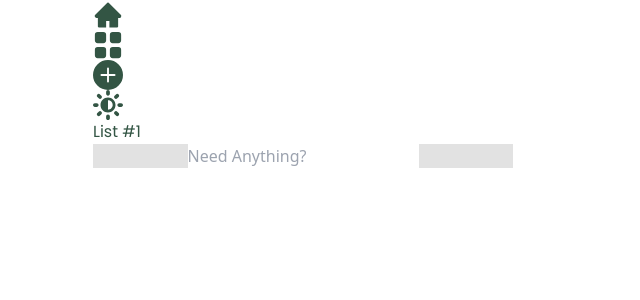
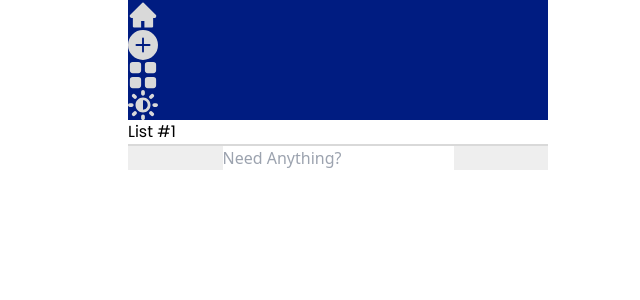
Before and after one commit to Rick3Mrtz/Grocery-List, a React (Vite) app: page / in a window 1280 px wide. Shown: the top 300 px of the page, without its empty margins (337-977 px from the left). Built offline with nearby package versions, Linux system fonts and the light colour scheme; a web font is replaced by a local one.

Commit message:
finalized dark mode stylings, fixed centering for small screens, adjusted side nav with full height, started on saved files

```diff
--- a/src/App.css
+++ b/src/App.css
@@ -2,44 +2,35 @@
 
 :root {
   height: 100vh;
+  --background-color-light: #fff;
+  --background-color-light-2: #eeeeee;
+  --background-color-light-3: #001c81;
+  --text-color-light: #d9d9d9;
 
-}
-
-:root {
-  --background-color-light: #fff; /* Default background color in light mode */
-  --background-color-light-2: #e2e2e2;
-
-  --text-color-light: #000; /* Default text color in light mode */
-  --text-color-light-list: #354f;
-
-  --background-color-dark: #132a18; /* Background color in dark mode */
-  --text-color-dark: #000; /* Text color in dark mode */
+  --background-color-dark: #040128ee;
+  --background-color-dark-2: #040128;
+  --background-color-dark-3: #0ebfdb;
+  --hover-color-dark: #1881c2;
+  --text-color-dark: #fff;
 }
 
 body {
   background-color: var(--background-color-light);
-  color: var(--text-color-light);
-}
-
-/* Add styles for dark mode */
-body.dark-mode {
-  background-color: var(--background-color-dark);
-  color: var(--text-color-dark);
-}
-
-body {
   margin: 0;
   display: flex;
   justify-content: center;
   align-items: center;
+}
 
+body.dark-mode {
+  background-color: var(--background-color-dark);
+  color: var(--text-color-dark);
 }
 
 #app-container {
   width: 420px;
   box-sizing: border-box;
   margin: 0 auto;
-
 }
 
 form {
@@ -80,10 +71,16 @@ form {
 
 .list li {
   border-bottom: 1px solid #ccc;
-  padding-bottom: 8px;
-  margin-bottom: 8px;
-  color: var(--text-color-light-list);
-  /* background-color: var(--background-color-light-2); */
+  padding-bottom: 14px;
+  margin-top: 12px;
+  color: black;
+}
+
+body.dark-mode .list li {
+  border-bottom: 1px solid #ccc;
+  padding-bottom: 14px;
+  margin-top: 12px;
+  color: darkgray;
 }
 
 .new-item-form {
@@ -92,8 +89,18 @@ form {
   background-color: var(--background-color-light-2);
 }
 
+body.dark-mode .new-item-form {
+  display: flex;
+  flex-direction: row;
+  background-color: transparent;
+}
+
 .list-bg {
   background-color: var(--background-color-light-2);
+}
+
+body.dark-mode .list-bg {
+  background-color: var(--background-color-dark-2);
 }
 
 .btn {
@@ -101,7 +108,7 @@ form {
   display: flex;
   justify-content: center;
   color: #ffffff;
-  background-color: #5DC09A;
+  background-color: var(--background-color-light-3);
   padding: 7px;
   border-radius: 3px;
   cursor: pointer;
@@ -135,7 +142,18 @@ form {
 
 .title-input {
   font-family: 'Poppins', sans-serif;
-  color: var(--text-color-light-list);
+  color: black;
+  border-bottom: 2px solid #d9d9d9;
+}
+
+body.dark-mode .title-input {
+  font-family: 'Poppins', sans-serif;
+  color: #fff;
+}
+
+.title-input:hover {
+  scale: 1.1;
+  transition: ease-in-out 0.2s;
 }
 
 #title-input-save {
@@ -144,32 +162,56 @@ form {
 }
 
 #select-all {
-  /* border: #354f; */
   outline-style: solid;
-  outline-color: #c0bda5;
-  background-color: transparent;
-  color: #c0bda5;
+  background-color: var(--background-color-light-3);
   width: 40px;
 }
+
+body.dark-mode #save-list,
+body.dark-mode #select-all,
+body.dark-mode #clear-all {
+  background-color: var(--background-color-dark-3);
+  outline: none;
+}
+
+body.dark-mode #save-list:hover,
+body.dark-mode #select-all:hover,
+body.dark-mode #clear-all:hover {
+  background-color: var(--hover-color-dark);
+}
+
+#select-all:hover {
+  background-color: #0ebfdb;
+  transition: ease-in-out 200ms;}
 
 #save-list {
   width: 130px;
 }
 
+#save-list:hover {
+  background-color: #0ebfdb;
+  transition: ease-in-out 200ms;}
+
 #delete-single-btn {
-  color: #c0bda5;
+  color: var(--background-color-light-3);
+  background-color: var(--background-color-light-2);
+}
+
+body.dark-mode #delete-single-btn {
+  color: var(--background-color-dark-3);
+  background-color: transparent;
 }
 
 #clear-all {
-  /* border: #354f; */
   outline-style: solid;
-  outline-color: #c0bda5;
-  background-color: #c0bda5;
+  background-color: var(--background-color-light-3);
   color: white;
   width: 40px;
 }
 
-/* CLEAR ALL POPUP */
+#clear-all:hover {
+  background-color: #0ebfdb;
+  transition: ease-in-out 200ms;}
 
 .popup {
   position: fixed;
@@ -199,8 +241,8 @@ form {
   border: solid black 2px;
   padding: 5px 35px;
   border-radius: 14px;
-  border-color: #354f;
-  color: #354f;
+  border-color: var(--background-color-light-3);
+  color: var(--background-color-light-3);
   cursor: pointer;
 }
 
@@ -208,8 +250,8 @@ form {
   border: solid black 2px;
   padding: 5px 35px;
   border-radius: 14px;
-  background-color: #354f;
-  border-color: #354f;
+  background-color: var(--background-color-light-3);
+  border-color: var(--background-color-light-3);
   color: white;
   cursor: pointer;
 }
@@ -219,37 +261,62 @@ form {
 }
 
 #list-edit-btn {
-  color: #5DC09A;
+  color: var(--background-color-light-3);
+}
+
+body.dark-mode #list-edit-btn {
+  color: var(--background-color-dark-3);
+}
+
+.side-nav {
+  background-color: var(--background-color-light-3);
+  color: var(--text-color-light-);
+}
+
+body.dark-mode .side-nav {
+  background-color: var(--background-color-dark-2);
+  color: var(--text-color-light);
+}
+
+body.dark-mode .bottom-nav {
+  background-color: var(--background-color-dark-2);
+  color: var(--text-color-light);
+}
+
+.bottom-nav {
+  background-color: var(--background-color-light-3);
+  color: var(--text-color-light);
 }
 
 @media (min-width: 768px) {
   .bottom-nav {
     display: none;
+
 }}
+@media (min-width: 768px) {
+  body {
+    padding-left: 70px;
+  }
+
+}
 
 @media (max-width: 768px) {
   .side-nav {
-    display: none;
-}}
+    display: none !important;
+}
+
+}
 
   .nav-button {
-    color: #354f;
+    color: var(--text-color-light);
     border: none;
     background: none;
     cursor: pointer;
   }
 
 .nav-button:hover {
-background-color: #132a18;
+background-color: #0ebfdb;
 transition: ease-in-out 200ms;}
-
-/* .active, .active:hover {
-  border-bottom: 2px red;
-} */
-
-#nav-circle {
-  color: #354f;
-}
 
 .card {
   background-color: white;
--- a/src/components/BottomNav.jsx
+++ b/src/components/BottomNav.jsx
@@ -1,9 +1,9 @@
-import React, { useState } from 'react';
+import React, { useState, useEffect } from 'react';
 import { useNavigate, BrowserRouter, Router, Route, Link, Routes } from 'react-router-dom';
 import { BsPlusCircleFill } from 'react-icons/bs';
 import { AiFillHome } from 'react-icons/ai';
 import { BsImages } from 'react-icons/bs';
-import { BsInstagram } from 'react-icons/bs';
+import { ImBrightnessContrast } from 'react-icons/im';
 import { BsFillGridFill } from 'react-icons/bs';
 import GridLayout from './GridLayout';
 
@@ -16,10 +16,23 @@ function BottomNav({ inputRef, handleCreateNewList, enterEditListNameMode }) {
     handleCreateNewList();
   };
 
+  const [darkMode, setDarkMode] = useState(false);
+  const toggleDarkMode = () => {
+    setDarkMode(!darkMode);
+  };
+
+  useEffect(() => {
+    if (darkMode) {
+      document.body.classList.add('dark-mode');
+    } else {
+      document.body.classList.remove('dark-mode');
+    }
+  }, [darkMode]);
+
   return (
 
     <>
-    <div className="bottom-nav fixed bottom-0 left-0 w-full bg-[#c0bda5] px-[2rem] rounded-t-3xl">
+    <div className="bottom-nav fixed bottom-0 left-0 w-full px-[2rem] rounded-t-3xl">
 
       <div className='flex justify-between'>
 
@@ -56,13 +69,10 @@ function BottomNav({ inputRef, handleCreateNewList, enterEditListNameMode }) {
 
       </Link>
 
-      <Link className="nav-button my-3 p-4 rounded-2xl ">
-        <BsImages size={30} />
-      </Link>
+      <Link onClick={toggleDarkMode} className="nav-button my-3 p-4  rounded-2xl">
+      <ImBrightnessContrast size={30} />
+    </Link>
 
-      <Link className="nav-button my-3 p-4 rounded-2xl ">
-        <BsInstagram size={30} />
-      </Link>
       </div>
 
 
--- a/src/components/GroceryList.jsx
+++ b/src/components/GroceryList.jsx
@@ -34,8 +34,8 @@ function GroceryList({ todos, handleCompleteItem, handleDeleteItem, setTodos, se
   return (
     <>
 
-        <div className='list-bg rounded-md mx-2 px-2 py-2 h-fit mt-6 relative'>
-          <div className='max-h-[43vh] overflow-y-auto'>
+        <div className='list-bg rounded-md mx-2 px-2 h-fit mt-6 relative'>
+          <div className='max-h-[50vh] overflow-y-auto'>
             <ul className='list flex flex-col justify-start items-stretch'>
               {todos.map((todo) => (
                 <li
--- a/src/components/InputForm.jsx
+++ b/src/components/InputForm.jsx
@@ -27,9 +27,9 @@ function InputForm({ setTodos }) {
 
   return (
     <>
-      <form onSubmit={handleSubmit} className='new-item-form rounded-md mx-2'>
+      <form onSubmit={handleSubmit} className='new-item-form mt-6 rounded-md mx-2'>
         <input
-          className='w-[47vw] rounded-md h-[40px] my-4 max-w-[17rem] pl-2 outline-black'
+          className='w-[47vw] rounded-md h-[40px] my-4 max-w-[17rem] pl-2 text-black'
           type='text'
           id='item'
           placeholder='Need Anything?'
--- a/src/components/SideNav.jsx
+++ b/src/components/SideNav.jsx
@@ -32,28 +32,12 @@ function SideNav({ inputRef, handleCreateNewList, enterEditListNameMode }) {
   return (
 
     <>
-    <div className="side-nav fixed top-0 left-0 bg-[#c0bda5] px-2 rounded-tr-3xl rounded-br-3xl">
-
-      <div className='flex flex-col justify-between'>
-
-      <Link
-      to='/'
-      className="nav-button my-3 p-4 rounded-2xl ">
+  <div className="side-nav fixed h-full top-0 left-0 px-2 flex flex-col justify-center">
+    <Link to='/' className="nav-button my-6 p-4 rounded-2xl">
       <AiFillHome size={30} />
     </Link>
 
-        <Link
-        to='/grid'
-        className="nav-button active my-3 p-4 rounded-2xl ">
-        <BsFillGridFill size={30} />
-        </Link>
-
-        <Link
-      to='/'
-
-        className="nav-button my-3 p-4 rounded-2xl "
-        id='nav-circle'
-        onClick={() => {
+    <Link to='/' className="nav-button my-6 p-4 rounded-2xl" id='nav-circle' onClick={() => {
       enterEditListNameMode();
       handleNewListClick();
 
@@ -63,20 +47,20 @@ function SideNav({ inputRef, handleCreateNewList, enterEditListNameMode }) {
           inputRef.current.select();
         }
       }, 0);
-        }}
-      >
+    }}>
       <BsPlusCircleFill size={30} />
-
     </Link>
 
-      <Link onClick={toggleDarkMode} className="nav-button my-3 p-4 rounded-2xl ">
-        <ImBrightnessContrast size={30}
-         />
+    <Link to='/grid' className="nav-button active my-6 p-4 rounded-2xl">
+      <BsFillGridFill size={30} />
+    </Link>
+
+    <Link onClick={toggleDarkMode} className="nav-button my-6 p-4 rounded-2xl">
+      <ImBrightnessContrast size={30} />
     </Link>
   </div>
+</>
 
-    </div>
-    </>
 
   );
 }
--- a/src/components/TitleInput.jsx
+++ b/src/components/TitleInput.jsx
@@ -18,7 +18,7 @@ function TitleInput({
 
   return (
     <>
-      <h1 className='title-input flex mx-2 px-2 text-[2.7rem] font-bold justify-between mt-[6vh] mb-[2vh]'>
+      <h1 className='title-input mx-2 flex text-[2.7rem] font-bold justify-between mt-[6vh] mb-[2vh] '>
 
           <div>
             <input
@@ -29,7 +29,7 @@ function TitleInput({
               onChange={handleListNameChange}
               onBlur={handleListNameBlur}
               onKeyDown={handleListNameKeyPress}
-              className="bg-transparent w-full outline-white h-4/5 p-2 text-center"
+              className=" bg-transparent outline-none w-full h-4/5 text-center"
             />
           </div>
       </h1>
```
Also changed, not shown: src/components/GridLayout.jsx (+5 -4 lines). Lines whose indentation alone changed are shown as unchanged.
